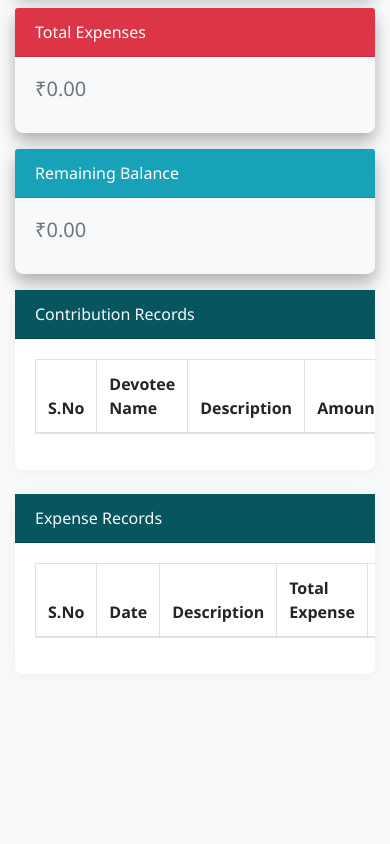
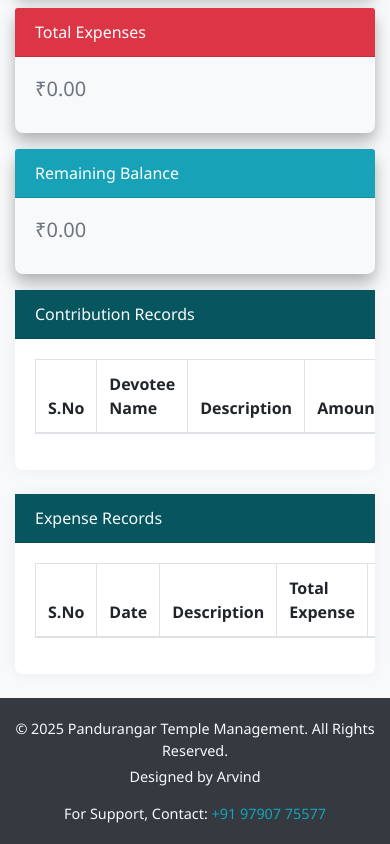
Before and after one commit to AppDeveloperAKJ/PandurangarTemple, a plain HTML site: page index.html in a window 390 px wide. Shown: the part 1255-2099 px from the top of the page. Before the commit the page ends 1953 px from the top, so only its background shows below. Drawn offline with nearby package versions, Linux system fonts and the light colour scheme; no server answers.

Commit message:
copyrights text

```diff
--- a/css/style.css
+++ b/css/style.css
@@ -199,3 +199,73 @@ body {
     border-top-right-radius: calc(0.25rem - 1px);
     */
 }
+
+footer {
+    background-color: #343a40; /* Dark background color - adjust as needed */
+    color: #f8f9fa;           /* Light text color */
+    padding: 20px 0;          /* Vertical padding */
+    font-size: 0.9rem;
+    margin-top: auto; /* Pushes footer to the bottom if main content is short (in a flex column layout) */
+    /* If not using flex for main page layout, this might not be needed or might need body/html height 100% */
+}
+
+footer .container {
+    max-width: 1140px; /* Or your site's standard container width */
+    margin: 0 auto;
+    padding: 0 15px; /* Horizontal padding consistent with Bootstrap .container */
+}
+
+.footer-content {
+    display: flex;
+    justify-content: space-between; /* Key for left and right alignment */
+    align-items: center; /* Vertically align items if they have different heights */
+    flex-wrap: wrap; /* Allow items to wrap on smaller screens */
+}
+
+.footer-left p,
+.footer-right p {
+    margin-bottom: 5px; /* Space between paragraph lines within left/right sections */
+}
+.footer-left p:last-child,
+.footer-right p:last-child {
+    margin-bottom: 0;
+}
+
+
+.footer-left {
+    text-align: left;
+}
+
+.footer-right {
+    text-align: right;
+}
+
+.footer-right a {
+    color: #17a2b8; /* A slightly different color for the link - adjust as needed */
+    text-decoration: none;
+}
+
+.footer-right a:hover {
+    color: #138496;
+    text-decoration: underline;
+}
+
+/* Responsive adjustments for the footer */
+@media (max-width: 767px) {
+    .footer-content {
+        flex-direction: column; /* Stack left and right sections vertically */
+        align-items: center; /* Center items when stacked */
+        text-align: center; /* Center text for all children when stacked */
+    }
+
+    .footer-left,
+    .footer-right {
+        text-align: center; /* Ensure text is centered within these blocks too */
+        width: 100%;     /* Make them take full width when stacked */
+        margin-bottom: 15px; /* Space between stacked sections */
+    }
+
+    .footer-right {
+        margin-bottom: 0; /* No bottom margin for the last item */
+    }
+}
--- a/index.html
+++ b/index.html
@@ -3,7 +3,7 @@
 <head>
     <meta charset="UTF-8">
     <meta name="viewport" content="width=device-width, initial-scale=1.0">
-    <title>Temple Fund - Public View</title>
+    <title>Pandurangar Temple Website</title>
     <link href="https://stackpath.bootstrapcdn.com/bootstrap/4.5.2/css/bootstrap.min.css" rel="stylesheet">
     <link rel="stylesheet" href="css/style.css">
 </head>
@@ -188,5 +188,21 @@
     <script src="https://cdn.jsdelivr.net/npm/chart.js"></script>
     <script src="js/firebase-config.js"></script>
     <script src="js/script.js"></script>
+
+    <footer>
+    <div class="container">
+        <div class="footer-content">
+            <div class="footer-left">
+                <p>© <span id="currentYear"></span> Pandurangar Temple Management. All Rights Reserved.</p>
+                <p>Designed by Arvind</p>
+            </div>
+            <div class="footer-right">
+                <p>For Support, Contact: <a href="tel:+919790775577">+91 97907 75577</a></p>
+                 <!-- Or if you don't want it to be a clickable link: -->
+                 <!-- <p>For Support, Contact: +91 98765 45320</p> -->
+            </div>
+        </div>
+    </div>
+</footer>
 </body>
 </html>
--- a/js/script.js
+++ b/js/script.js
@@ -41,6 +41,11 @@ document.addEventListener('DOMContentLoaded', () => {
 
     let allIncomeData = {};
     let allExpenseData = {};
+
+    const currentYearEl = document.getElementById('currentYear');
+    if (currentYearEl) {
+        currentYearEl.textContent = new Date().getFullYear();
+    }
 
     // --- Authentication & Page Mode ---
     function isAdminLoggedIn() {
```
